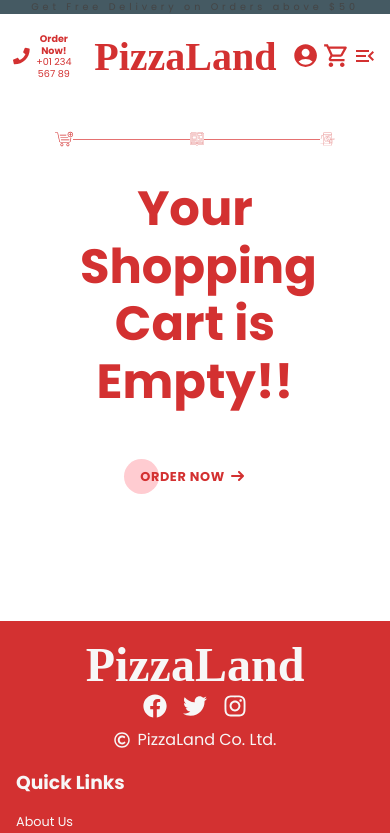
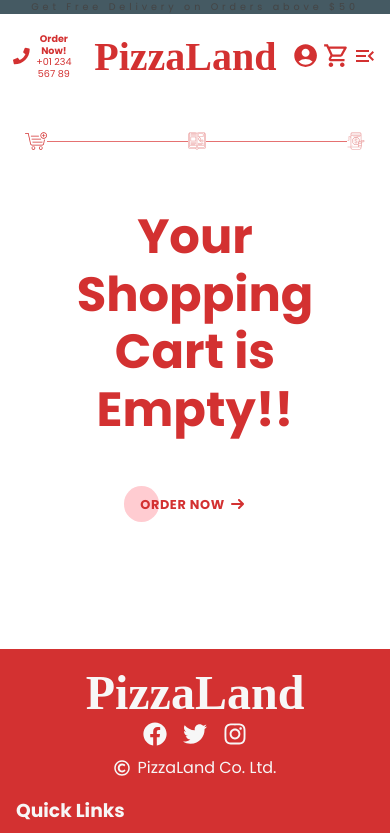
Before and after one commit to zeetaen1989/pizza-delivery, a Next.js app: page /cart in a window 390 px wide. Shown: the top 833 px of the page. Built offline with nearby package versions, Linux system fonts and the light colour scheme; a web font is replaced by a local one.

Commit message:
style: media query added for larger devices

```diff
--- a/components/layouts/Cart/Cart.module.scss
+++ b/components/layouts/Cart/Cart.module.scss
@@ -1,11 +1,12 @@
 @use "@styles/abstracts"as a;
 
 .container {
-  @include a.flex-direction-column;
   padding: 2rem 3rem;
-  gap: 1.5rem;
 
   .tabs {
+    @include a.flex-direction-column;
+    gap: 1.5rem;
+
     .nav {
       width: 95%;
       margin: auto;
@@ -26,3 +27,12 @@
     justify-content: center;
   }
 }
+
+// ******MEDIA QUERIES******
+
+// Media query for larger devices (less than 1024px)
+@include a.media-query(large) {
+  .container {
+    padding: 2rem 1rem;
+  }
+}
```
